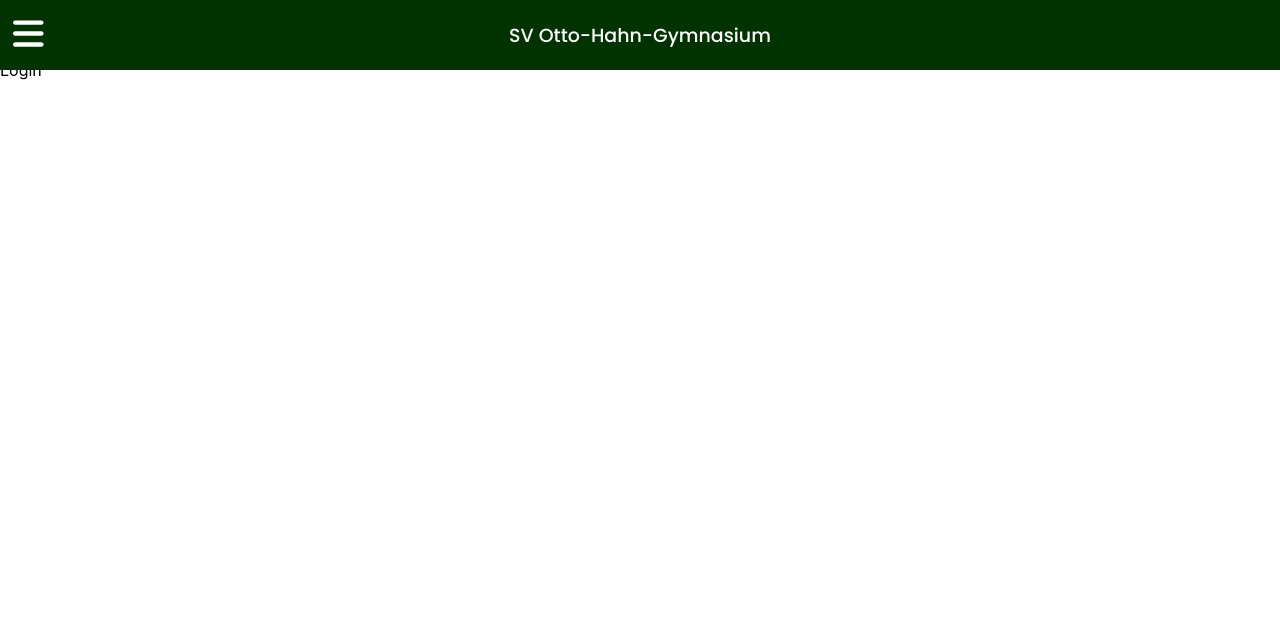
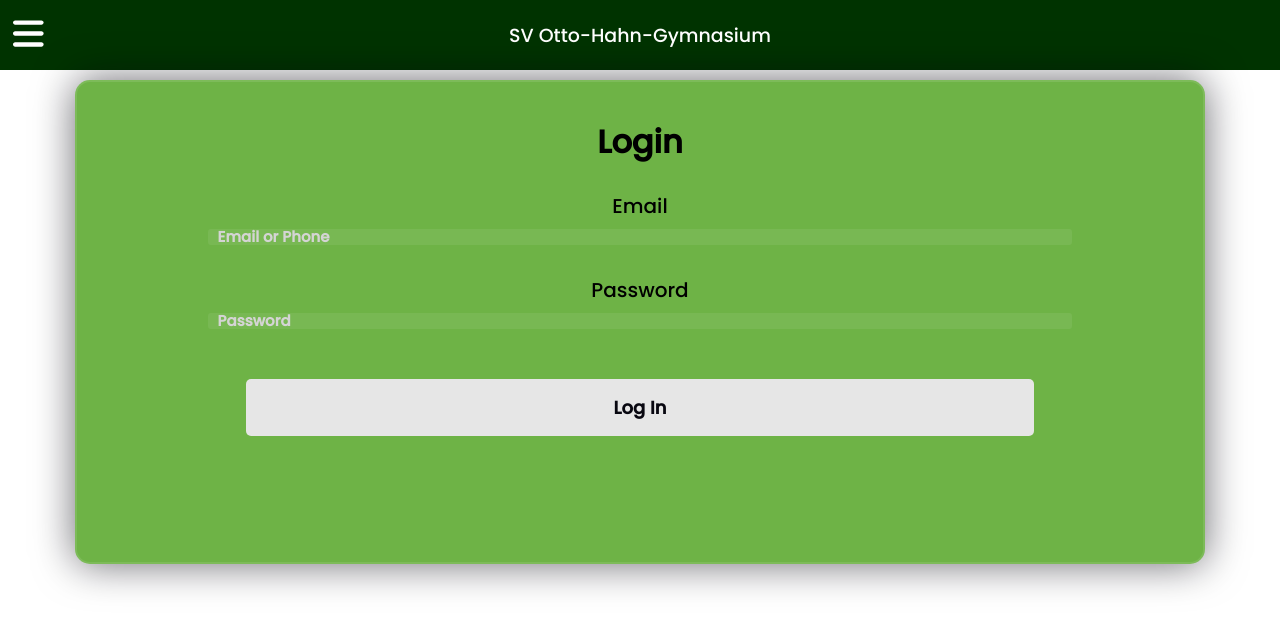
Before and after one commit to AlexDerAndros/SVOHG, a React (Create React App) app: page /Login in a window 1280 px wide. Shown: the top 630 px of the page. Built offline with nearby package versions, Linux system fonts and the light colour scheme.

Commit message:
LOGIN UPDATE design
Updated Layout and UI and overall design of login form.

```diff
--- a/package.json
+++ b/package.json
@@ -4,6 +4,9 @@
   "version": "0.1.0",
   "private": true,
   "dependencies": {
+    "@fortawesome/fontawesome-svg-core": "^6.5.2",
+    "@fortawesome/free-solid-svg-icons": "^6.5.2",
+    "@fortawesome/react-fontawesome": "^0.2.0",
     "@testing-library/jest-dom": "^5.17.0",
     "@testing-library/react": "^13.4.0",
     "@testing-library/user-event": "^13.5.0",
@@ -15,7 +18,7 @@
     "react": "^18.2.0",
     "react-dom": "^18.2.0",
     "react-router-dom": "^6.22.3",
-    "react-scripts": "5.0.1",
+    "react-scripts": "^5.0.1",
     "typescript": "^4.9.5",
     "web-vitals": "^2.1.4"
   },
--- a/src/Login/Login.css
+++ b/src/Login/Login.css
@@ -0,0 +1,95 @@
+.bt {
+    margin-top: 50px;
+    background-color: #e6e6e6;
+    color: #080710;
+    font-size: 18px;
+    font-weight: 600;
+    font-family: poppins;
+    font-weight: 800;
+    border-radius: 5px;
+    cursor: pointer;
+    width: 70%;
+}
+
+label{
+    display: block;
+    margin-top: 30px;
+    font-size: 16px;
+    font-weight: 500;
+    font-family: poppins;
+    font-weight: 500;
+    font-size: 20px;
+}
+input{
+    display: flex;
+    justify-self: center;
+    display: block;
+    height: 70px;
+    width: 75%;
+    background-color: rgba(255,255,255,0.07);
+    border-radius: 3px;
+    padding: 0 10px;
+    margin-top: 8px;
+    font-size: 14px;
+    font-weight: 300;
+}
+::placeholder{
+    color: #d4d4d4;
+    font-weight: 800;
+    font-family: poppins;
+    font-size: 15px;
+}
+button{
+    margin-top: 50px;
+    width: 100%;
+    background-color: #ffffff;
+    color: #080710;
+    padding: 15px 0;
+    font-size: 18px;
+    font-weight: 600;
+    border-radius: 5px;
+    cursor: pointer;
+}
+
+
+.main {
+    height: 100vh;
+    width: 100vw;
+    top: 10vh;
+    position: absolute;
+    display: flex;
+    justify-content: center;
+}
+.title_login {
+    font-size: 2em;
+    color: black;
+    font-family: poppins;
+    font-weight: 800;
+}
+.square {
+    width: 88vw;
+    height: 60vh;
+    background-color: rgb(110, 179, 70);
+    display: flex;
+    border-radius: 15px;
+    flex-direction: column;
+    border: 2px solid rgba(255,255,255,0.1);
+    box-shadow: 0 0 40px rgba(8,7,16,0.6);
+}
+.con_3 {
+    height: 15vh;
+    background-color: rgba(0, 0, 0, 0);
+    width: 100%;
+    display: flex;
+    justify-content: center;
+    align-items: center;
+}
+
+.inputs_5 {
+    display: flex;
+    width: 100%;
+    height: 40%;
+    justify-content: center;
+    flex-direction: column;
+    align-items: center;
+}
--- a/src/Login/Login.js
+++ b/src/Login/Login.js
@@ -2,7 +2,23 @@
 export default function Login() {
     return (
       <>
-        Login
+        <div className="main">
+          <div className="square">
+            <div className="con_3">
+                <div className="title_login">
+                    Login
+                </div>
+            </div>
+            <div className="inputs_5">
+              <label for="email">Email</label>
+              <input type="text" placeholder="Email or Phone" id="username" />
+
+              <label for="password">Password</label>
+              <input type="password" placeholder="Password" id="password" />
+              <button className="bt">Log In</button>
+            </div>
+          </div>
+        </div>
       </>
     );
 
```
Also changed, not shown: 1 other file (tests, documents, lock files or other folders).
